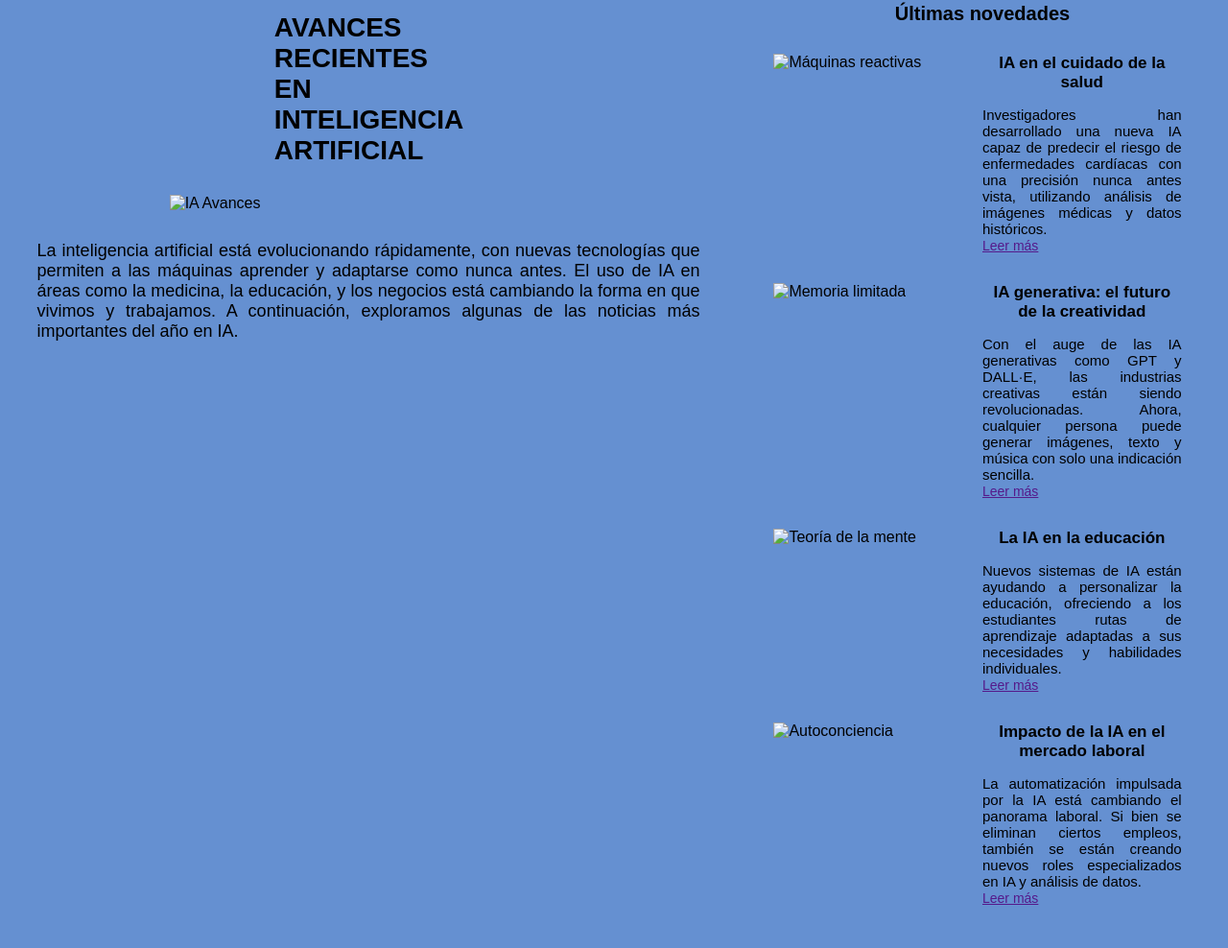
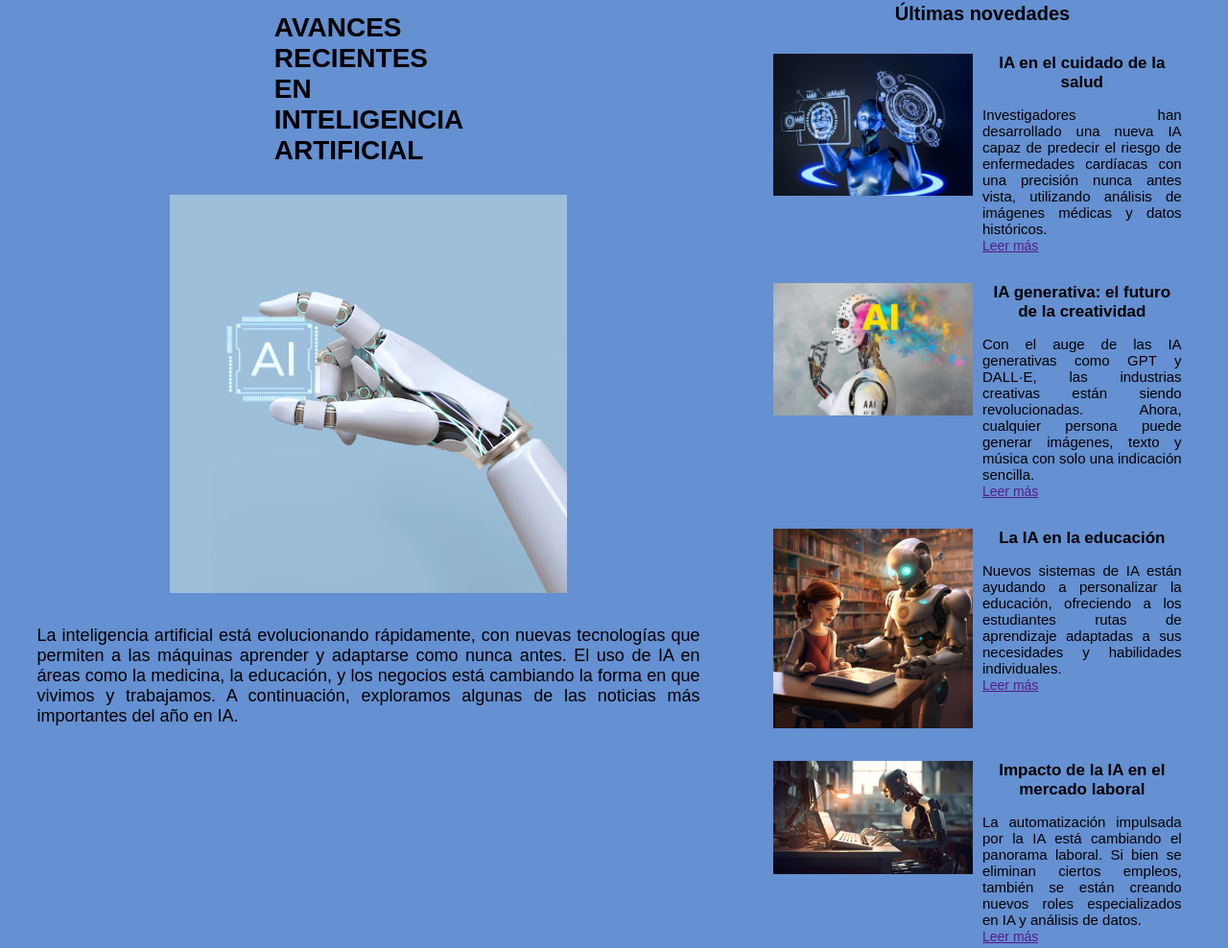
Before and after one commit to Dupskops/CascadaSem7, a plain HTML site: page noticias.html in a window 1280 px wide. Shown: the part 1017-2005 px from the top of the page at 96% size. Drawn offline with Linux system fonts and the light colour scheme; files whose address does not match are found by name.

Commit message:
Update noticias.html

```diff
--- a/noticias.html
+++ b/noticias.html
@@ -9,7 +9,7 @@
 <body>
     <main class="main">
         <header class="cabecera">
-            <a  class="cabecera_link" href=""><img src="img/LogoMarcos-removebg-preview.png" alt="Logo"  class="cabecera_img">Anibal Jahuar</a>
+            <a  class="cabecera_link" href=""><img src="LogoMarcos-removebg-preview.png" alt="Logo"  class="cabecera_img">Anibal Jahuar</a>
         </header>
 
         <nav class="navegacion">
@@ -31,7 +31,7 @@
                     <h2>Avances recientes en inteligencia artificial</h2>
                 </div>
                 <div class="izq-img">
-                    <img src="img/IA2.avif" alt="IA Avances">
+                    <img src="IA2.avif" alt="IA Avances">
                 </div>
                 <p class="izq-parrafo"><span>La inteligencia artificial está evolucionando</span> rápidamente, con nuevas tecnologías que permiten a las máquinas aprender y adaptarse como nunca antes. El uso de IA en áreas como la medicina, la educación, y los negocios está cambiando la forma en que vivimos y trabajamos. A continuación, exploramos algunas de las noticias más importantes del año en IA.</p>
             </article>
@@ -42,7 +42,7 @@
                 </div>
                 <div class="der-novedades">
                     <div class="novedades-img">
-                         <img src="img/AvancesIA.jpg" alt="Máquinas reactivas">
+                         <img src="AvancesIA.jpg" alt="Máquinas reactivas">
                      </div>
                      <div class="novedades-textos">
                          <h4>IA en el cuidado de la salud</h4>
@@ -52,7 +52,7 @@
                  </div>
                 <div class="der-novedades">
                    <div class="novedades-img">
-                        <img src="img/IACreatividad.jpg" alt="Memoria limitada">
+                        <img src="IACreatividad.jpg" alt="Memoria limitada">
                     </div>
                     <div class="novedades-textos">
                         <h4>IA generativa: el futuro de la creatividad</h4>
@@ -62,7 +62,7 @@
                 </div>
                 <div class="der-novedades">
                     <div class="novedades-img">
-                         <img src="img/IAEduca.avif" alt="Teoría de la mente">
+                         <img src="IAEduca.avif" alt="Teoría de la mente">
                      </div>
                      <div class="novedades-textos">
                          <h4>La IA en la educación</h4>
@@ -72,7 +72,7 @@
                  </div>
                  <div class="der-novedades">
                     <div class="novedades-img">
-                         <img src="img/IALaboral.avif" alt="Autoconciencia">
+                         <img src="IALaboral.avif" alt="Autoconciencia">
                      </div>
                      <div class="novedades-textos">
                          <h4>Impacto de la IA en el mercado laboral</h4>
```
